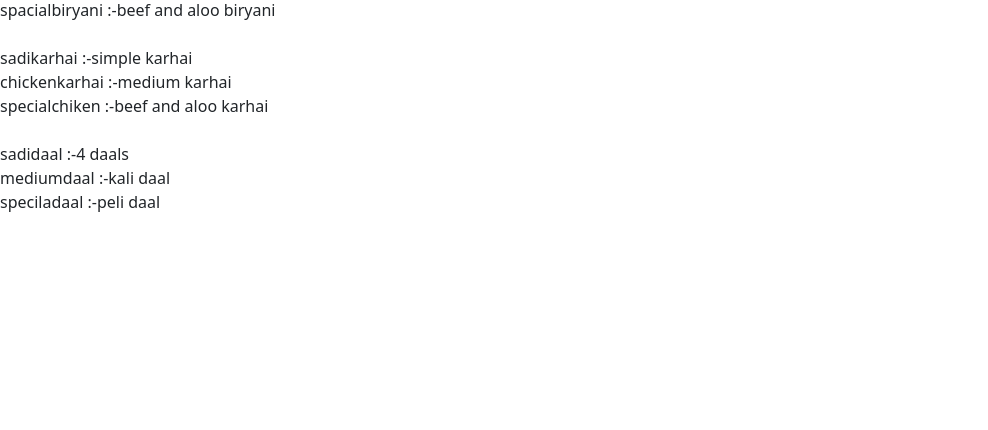
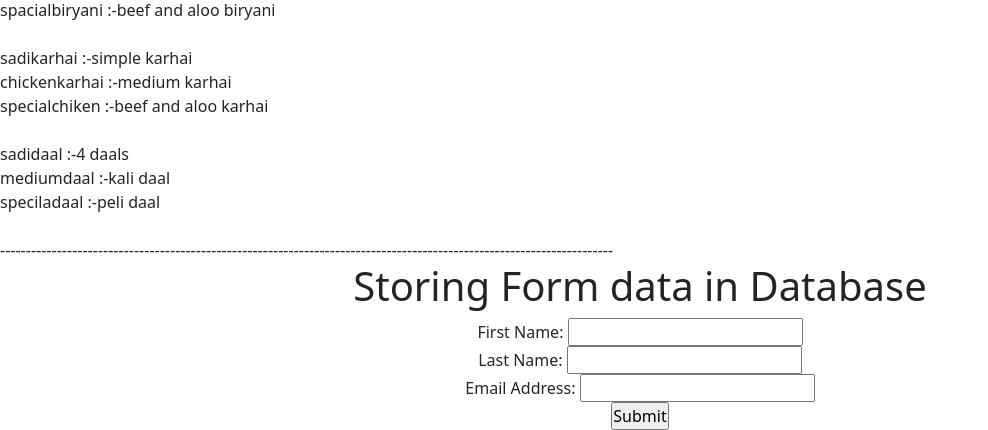
Before and after one commit to CodeWithShoaib/homework, a PHP site: page / in a window 1280 px wide. Shown: the part 962-1392 px from the top of the page, without its empty margins (0-988 px from the left). Before the commit the page ends 1174 px from the top, so only its background shows below. Run offline with PHP 8.4, Linux system fonts and the light colour scheme; some libraries are stand-ins or nearby versions.

Commit message:
Update index.php

```diff
--- a/index.php
+++ b/index.php
@@ -470,6 +470,87 @@ for ($startingpoint;  $startingpoint<= $endingpoint; $startingpoint++) {
         }
 
         ?>
+    -----------------------------------------------------------------------------------------------------------------------
 
+
+
+
+
+
+
+
+
+
+
+
+
+
+
+   <!DOCTYPE html>
+<html lang="en">
+
+<head>
+    <title>GFG- Store Data</title>
+</head>
+
+<body>
+    <center>
+        <h1>Storing Form data in Database</h1>
+        <form action="index.php" method="post">
+
+            <div>
+                <label for="firstName">First Name:</label>
+                <input type="text" name="first_name" id="firstName">
+            </div>
+
+
+            <div>
+                <label for="lastName">Last Name:</label>
+                <input type="text" name="last_name" id="lastName">
+            </div>
+
+
+            <div>
+                <label for="emailAddress">Email Address:</label>
+                <input type="email" name="email" id="emailAddress">
+            </div>
+
+            <input type="submit" value="Submit">
+        </form>
+    </center>
+</body>
+
+</html>
+
+<?php
+$conn = mysqli_connect("localhost", "root", "", "abc");
+if(isset($_POST['first_name'])  || isset($_POST['last_name'])  || isset($_POST['email']) ){
+
+
+    $first_name =  $_REQUEST['first_name'];
+    $last_name = $_REQUEST['last_name'];
+    $gender =  $_REQUEST['gender'];
+    $address = $_REQUEST['address'];
+    $email = $_REQUEST['email'];
+
+
+
+
+    $sql = "INSERT INTO  datainsert  VALUES ('$first_name',
+     '$last_name','$email')";
+
+if (mysqli_query($conn, $sql)) {
+    echo "<h3>data add hogya ha</h3>";
+
+    echo ("$first_name.'<br>'.$last_name.<br>.$email");
+} else {
+    echo "data is not add!";
+}
+
+}
+
+// Close connection
+mysqli_close($conn);
+?>
 </body>
 </html>
```
